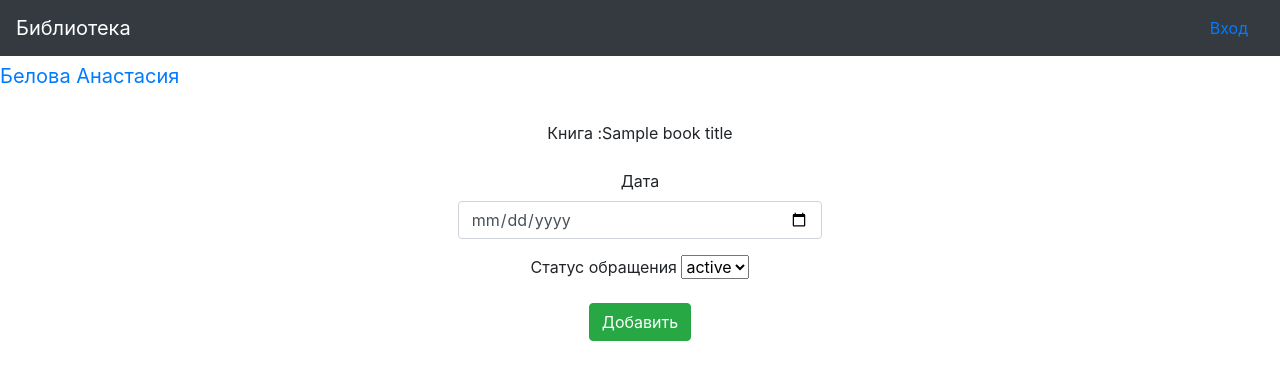
After one commit to AnastasiaBelova1999/web_exam_25.02.2020, a Flask app: template templates/add_book.html in a window 1280 px wide. The commit adds this page. Shown: the top 380 px of the page. Run offline with Flask 3, Linux system fonts and the light colour scheme; the template is opened without the code that fills it: most values are stand-ins (such as "Sample title", 1, 10 or a date in 2020); some libraries are stand-ins or nearby versions.

Commit message:
добавила добавление

```diff
--- a/app.py
+++ b/app.py
@@ -1,10 +1,8 @@
 import mysql
 from flask import Flask, render_template, request, abort, redirect, flash, url_for
 from flask_login import login_required
-from collections import namedtuple
 
 from mysql_db import MySQL
-import mysql.connector
 import flask_login
 import hashlib
 
@@ -39,6 +37,17 @@ def unauthorized_handler():
     return render_template("login.html", authorization=False, login="anonimus", login_false=False)
 
 
+@app.route('/req/take', methods=['POST'])
+@login_required
+def take():
+    book_id = request.form.get("id")
+    user_id = request.form.get("user_id")
+    book_title = request.form.get("book_title")
+    statuss = db.select(None, "status")
+    return render_template("add_book.html", book_title=book_title, book_id=book_id, user_id=user_id, statuss=statuss,
+                           authorization=True, login_user=flask_login.current_user.login)
+
+
 @app.route('/login', methods=['GET'])
 def login():
     login: str
@@ -57,11 +66,12 @@ def hello_world():
             login_user = "anonymus"
         else:
             login_user = flask_login.current_user.login
-            roles_id = flask_login.current_user.id
+            roles_id = flask_login.current_user.roles_id
         books = db.select(None, "books")
 
         return render_template("index.html", authorization=not flask_login.current_user.is_anonymous,
-                               login_user=login_user, books=books,roles_id = roles_id)
+                               login_user=login_user, books=books, roles_id=roles_id,
+                               user_id=flask_login.current_user.roles_id)
     elif request.method == 'POST':
         username = request.form.get("username")
         password = request.form.get("password")
@@ -130,35 +140,29 @@ def book():
 @app.route('/req/new', methods=['POST', 'GET'])
 @login_required
 def sub_new():
-    if request.method == 'GET':
+    date = request.form.get("date")
+    user_id = request.form.get("user_id")
+    book_id = request.form.get("book_id")
+    id_status = request.form.get("id_status")
+    if date and user_id and book_id:
+        cursor = db.db.cursor(named_tuple=True)
+        try:
+            cursor.execute(
+                "INSERT INTO `journal` (`date`,`user_id`, `book_id`,  `status_id`) VALUES ('%s','%s','%s','%s')" % (date,user_id,book_id,id_status))
+            db.db.commit()
+            cursor.close()
+            return redirect("/")
+        except Exception:
+            support = db.select(["id", "title"], "support")
+            status = db.select(["id", "title"], "status")
+            return render_template("new.html", login=flask_login.current_user.login, insert_false=True,
+                                   support=support,
+                                   status=status, authorization=not flask_login.current_user.is_anonymous)
+    else:
         support = db.select(["id", "title"], "support")
         status = db.select(["id", "title"], "status")
-        return render_template("new.html", status=status, support=support)
-    elif request.method == 'POST':
-        date = request.form.get("date")
-        support_id = request.form.get("id_support")
-        status_id = request.form.get("id_status")
-
-        if date and support_id and status_id:
-            cursor = db.db.cursor(named_tuple=True)
-            try:
-                cursor.execute(
-                    "INSERT INTO `requests` (`date`,`id_login`, `id_support`,  `id_status`) VALUES ('%s','%s','%s','%s')" % (
-                        date, flask_login.current_user.id, support_id, status_id))
-                db.db.commit()
-                cursor.close()
-                return redirect("/req")
-            except Exception:
-                support = db.select(["id", "title"], "support")
-                status = db.select(["id", "title"], "status")
-                return render_template("new.html", login=flask_login.current_user.login, insert_false=True,
-                                       support=support,
-                                       status=status, authorization=not flask_login.current_user.is_anonymous)
-        else:
-            support = db.select(["id", "title"], "support")
-            status = db.select(["id", "title"], "status")
-            return render_template("new.html", login=flask_login.current_user.login, insert_false=True, support=support,
-                                   status=status, authorization=not flask_login.current_user.is_anonymous)
+        return render_template("new.html", login=flask_login.current_user.login, insert_false=True, support=support,
+                               status=status, authorization=not flask_login.current_user.is_anonymous)
 
 
 @app.route('/req/edit', methods=['POST'])
--- /dev/null
+++ b/templates/add_book.html
@@ -0,0 +1,48 @@
+{% extends "base.html" %}
+{% block content %}
+<div class="col-md-4 my-4 border border-white rounded container text-center" id="main">
+
+    <div class="container text-center">
+        <form class='form' method="post" action="/req/new">
+
+            <div class="form-group">
+                 <label>Книга :{{ book_title }}</label>
+                <p></p>
+                <label for="date">Дата</label>
+                <input type="date" class="form-control" id="date" placeholder="date" name="date" value="{{ date }}">
+            </div>
+
+            <div class="form-group">
+                <label for="id_status">Статус обращения</label>
+                <select name = "id_status">
+                    {% for stat in statuss%}
+                     <option value={{ stat.id }}>{{ stat.status }}</option>
+                     {% endfor %}
+                </select>
+            </div>
+            <input type="hidden" value="{{ user_id }}" name = "user_id">
+            <input type="hidden" value="{{ book_id }}" name = "book_id">
+             <input type=submit class='btn btn-success' value='Добавить'>
+        </form>
+    </div>
+</div>
+<thead>
+<div role="alert" aria-live="assertive" aria-atomic="true" class="toast" data-autohide="false" id ="error_insert">
+  <div class="toast-header">
+    <strong class="mr-auto">ADMIN</strong>
+    <small>Когда то давно</small>
+    <button type="button" class="ml-2 mb-1 close" data-dismiss="toast" aria-label="Close">
+      <span aria-hidden="true">&times;</span>
+    </button>
+  </div>
+  <div class="toast-body">
+    Что то не так проверьте данные или попробуйте позже
+  </div>
+</div>
+</body>
+{% if insert_false %}
+<script>
+    $('#error_insert').toast('show')
+</script>
+{% endif %}
+{% endblock %}
--- a/templates/index.html
+++ b/templates/index.html
@@ -25,15 +25,20 @@
       <td>{{ req.count}}</td>
       {% if authorization %}
            <td><form action="/req/take" method="POST">
+                        <input type = "hidden" name="id" value="{{ req.id }}">
+                         <input type = "hidden" name="book_title" value="{{ req.title }}">
+                         <input type = "hidden" name="user_id" value="{{ user_id }}">
 						<button type="hidden" class="btn btn-primary">to take</button>
       {% endif %}
       {% if roles_id in [1]%}
        <td><form action="/req/delete" method="POST">
+                        <input type = "hidden" name="id" value="{{ req.id }}">
 						<button type="hidden" class="btn btn-primary">delete</button>
   </form></td>
       {% endif %}
       {% if roles_id in [1,2]%}
         <td><form action="/req/edit" method="POST">
+                        <input type = "hidden" name="id" value="{{ req.id }}">
 						<button type="hidden" class="btn btn-primary">edit</button>
   </form></td>
        {% endif %}
```
